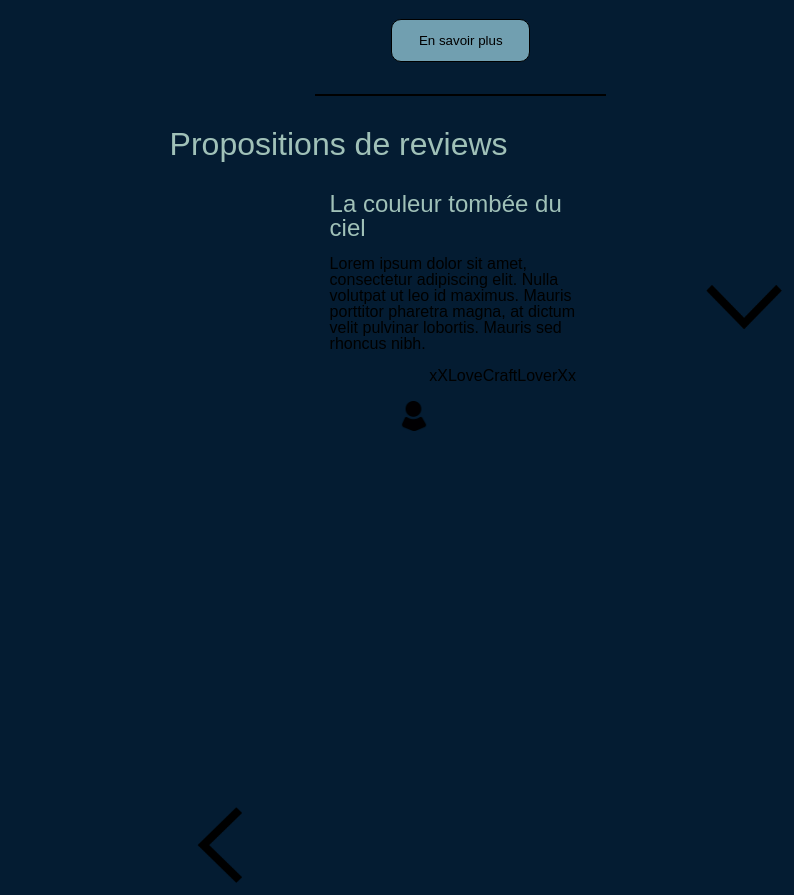
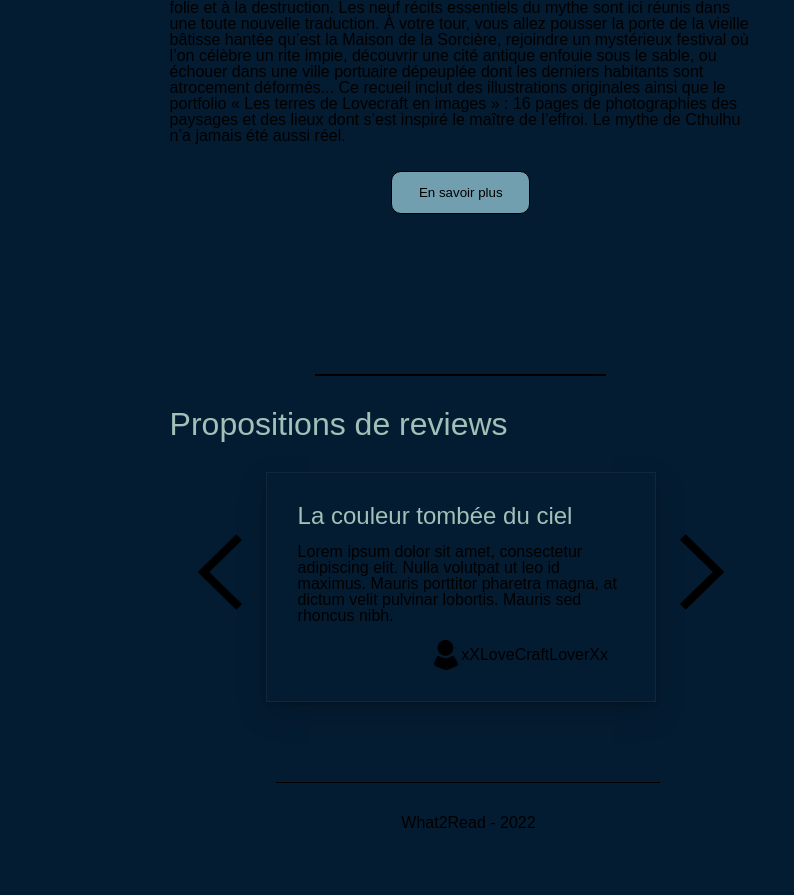
Before and after one commit to alanhoudus/what2read, a React app: page / in a window 768 px wide. Shown: the part 936-1831 px from the top of the page, 794 px wide, since content can reach past the window. After the commit the page ends 1798 px from the top, so only its background shows below. Built offline with nearby package versions, Linux system fonts and the light colour scheme.

Commit message:
added footer and fixed position issues

```diff
--- a/src/components/App/app.scss
+++ b/src/components/App/app.scss
@@ -0,0 +1,11 @@
+.app {
+  width: 100vw;
+  height: 100vh;
+
+
+@media (min-width: 768px) {
+  &-wrapper {
+    padding-left: 20%;
+  }
+}
+}
--- a/src/components/App/index.js
+++ b/src/components/App/index.js
@@ -3,6 +3,7 @@ import { Routes, Route } from 'react-router-dom';
 import Header from 'src/components/Header';
 import Home from 'src/components/Home';
 import Contact from '../Contact';
+import Footer from '../Footer';
 import NotFound from '../NotFound';
 import './app.scss';
 
@@ -10,11 +11,14 @@ import './app.scss';
 const App = () => (
   <div className="app">
     <Header />
-    <Routes>
-      <Route path="/" key="home" element={<Home />} />
-      <Route path="/contact" key="contact" element={<Contact />} />
-      <Route path="*" key="notfound" element={<NotFound />} />
-    </Routes>
+    <div className="app-wrapper">
+      <Routes>
+        <Route path="/" key="home" element={<Home />} />
+        <Route path="/contact" key="contact" element={<Contact />} />
+        <Route path="*" key="notfound" element={<NotFound />} />
+      </Routes>
+      <Footer />
+    </div>
   </div>
 );
 
--- a/src/components/Contact/contact.scss
+++ b/src/components/Contact/contact.scss
@@ -6,10 +6,10 @@
   display: flex;
   flex-direction: column;
   align-items: center;
-  // margin-top: 1.5em;
+  margin-top: calc(vars.$gutter * 1.5);
 
   &-title {
-    font-size: 1.5em;
+    font-size: calc(vars.$fontSize * 1.5);
     color: vars.$thirdColor;
     font-weight: bold;
     margin-bottom: calc(vars.$gutter * 1.5);
@@ -40,9 +40,7 @@
 @media (min-width: 768px) {
   .contact {
     // to have the content not hidden by the nav menu on desktop
-    position: absolute;
-    left: 20%;
-    font-size: 1.3em;
+    font-size: calc(vars.$fontSize * 1.3);
 
     &-title {
     display: flex;
--- /dev/null
+++ b/src/components/Footer/footer.scss
@@ -0,0 +1,37 @@
+@use '../../styles/vars';
+
+@media (max-width: 768px) {
+
+  .footer {
+    // 50vw to center the border with the parent
+    width: 50vw;
+    height: 10vh;
+    margin-top: calc( vars.$gutter * 10);
+    margin-left: 25%;
+
+    border-top: 1px solid black;
+    &-credits {
+      margin-top: calc( vars.$gutter * 2);
+      text-align: center;
+    }
+  }
+
+}
+
+@media (min-width: 768px) {
+  .footer {
+    // 50vw to center the border with the parent
+    width: 50vw;
+    height: 10vh;
+    margin-top: calc( vars.$gutter * 5);
+    margin-left: 20%;
+
+    border-top: 1px solid black;
+    &-credits {
+      margin-top: calc( vars.$gutter * 2);
+      text-align: center;
+    }
+  }
+
+
+}
--- /dev/null
+++ b/src/components/Footer/index.js
@@ -0,0 +1,19 @@
+// == Import : local
+import './footer.scss';
+
+// == Composant
+const Footer = () => {
+  const date = new Date();
+  const year = date.getFullYear();
+
+  return (
+    <footer className="footer">
+      <div className="footer-credits">
+        What2Read - {year}
+      </div>
+    </footer>
+  );
+};
+
+// == Export
+export default Footer;
--- a/src/components/Header/header.scss
+++ b/src/components/Header/header.scss
@@ -78,10 +78,6 @@
   width: 15%;
   height: 100vh;
   position: fixed;
-  // border: solid 5px black;
-  display: flex;
-  flex-wrap: wrap;
-  flex-direction: column;
   background-color: vars.$secondaryColor;
   margin: 0 calc(vars.$gutter * 2);
   border-radius: 10px;
--- a/src/components/Home/Review/index.js
+++ b/src/components/Home/Review/index.js
@@ -9,8 +9,9 @@ const Review = () => (
   <div className="review">
     <div className="review-separator" />
     <h2 className="review-title--section">Propositions de reviews</h2>
+    <img src={arrow} alt="Review de gauche" className="review-arrow left" />
+    <img src={arrow} alt="Review de droite" className="review-arrow right" />
     <div className="review-post">
-      <img src={arrow} alt="Review de gauche" className="review-arrow left" />
       <h3 className="review-booktitle">La couleur tombée du ciel</h3>
       <h4 className="review-title">Titre de la review</h4>
       <p className="review-content">
@@ -22,7 +23,6 @@ const Review = () => (
         <img src={profileicon} alt="Avatar de l'auteur" className="review-author--avatar" />
         <p className="review-author--name">xXLoveCraftLoverXx</p>
       </div>
-      <img src={arrow} alt="Review de droite" className="review-arrow right" />
     </div>
   </div>
 );
--- a/src/components/Home/Review/review.scss
+++ b/src/components/Home/Review/review.scss
@@ -2,25 +2,18 @@
 
 @media (max-width: 768px) {
   .left {
-    transform: rotate(270deg);
-    position: absolute;
-    bottom: -70%;
-    margin: auto;
-    left: 0;
-    right: 0;
+    transform: rotate(180deg);
+    float: left;
+    margin-top: 140px;
   }
 
   .right {
-    transform: rotate(90deg);
-    position: absolute;
-    top: 190%;
-    margin: auto;
-    left: 0;
-    right: 0;
+    float: right;
+    margin-top: 140px;
   }
 
   .review {
-    margin-top: calc(vars.$gutter * 2);
+    margin-top: calc(vars.$gutter * 4);
 
     &-separator {
       margin: auto;
@@ -30,7 +23,9 @@
     }
 
     &-post {
-      margin: calc(vars.$gutter * 8 ) 0;
+      margin: calc(vars.$gutter * 6 );
+      padding: calc(vars.$gutter * 2);
+      box-shadow: rgba(0, 0, 0, 0.2) 0px 12px 28px 0px, rgba(0, 0, 0, 0.1) 0px 2px 4px 0px, rgba(255, 255, 255, 0.05) 0px 0px 0px 1px inset;
     }
 
     &-arrow {
@@ -51,10 +46,6 @@
       display: none;
     }
 
-    &-booktitle {
-
-    }
-
     &-content {
       margin-top: calc(vars.$gutter * 1);
     }
@@ -64,11 +55,10 @@
       flex-wrap: wrap;
       align-items: center;
       justify-content: flex-end;
-      margin-top: calc(vars.$gutter * 1);
+      margin-top: calc(vars.$gutter * 2);
 
       &--name {
         padding-right: calc(vars.$gutter * 1);
-        margin-bottom: 5em;
 
       }
 
@@ -84,22 +74,20 @@
 @media (min-width: 768px) {
   .left {
     transform: rotate(180deg);
-    position: absolute;
-    top: 85%;
-    right: 90%;
+    float: left;
   }
 
   .right {
-    position: absolute;
-    top: 85%;
-    left: 90%;
+    float: right;
   }
 
   .review {
-    margin-top: calc(vars.$gutter * 2);
+    margin-top: calc(vars.$gutter * 10);
 
     &-post {
-      margin : 0 calc(vars.$gutter * 10);
+      margin : 0 calc(vars.$gutter * 6);
+      padding: calc(vars.$gutter * 2);
+      box-shadow: rgba(0, 0, 0, 0.2) 0px 12px 28px 0px, rgba(0, 0, 0, 0.1) 0px 2px 4px 0px, rgba(255, 255, 255, 0.05) 0px 0px 0px 1px inset;
     }
 
     &-separator {
@@ -111,6 +99,7 @@
 
     &-arrow {
       width: 100px;
+      margin-top: 50px;
     }
 
     h2,h3,h4 {
--- a/src/components/Home/SuggestedBook/suggestedbook.scss
+++ b/src/components/Home/SuggestedBook/suggestedbook.scss
@@ -3,7 +3,7 @@
 @media (max-width: 768px) {
 
   .suggestedbook {
-    margin-top: calc(vars.$gutter * 2);
+    margin-top: calc(vars.$gutter * 5);
 
     &-separator {
       margin: auto;
@@ -49,7 +49,7 @@
 @media (min-width: 768px) {
 
   .suggestedbook {
-    margin-top: calc(vars.$gutter * 2);
+    margin-top: calc(vars.$gutter * 10);
 
     &-infos {
       display: grid;
@@ -111,7 +111,6 @@
 }
 
 
-
 @media (min-width: 860px) and (max-width: 1100px) {
 
   .suggestedbook-infos {
--- a/src/components/Home/home.scss
+++ b/src/components/Home/home.scss
@@ -3,10 +3,11 @@
 @media (max-width: 768px) {
   .home {
 
-    margin: calc(vars.$gutter / 1);
+    margin: calc(vars.$gutter * 2);
 
     &-title {
       color: vars.$fontColor;
+      margin-top: calc(vars.$gutter * 2);
     }
 
     &-presentation {
@@ -31,8 +32,6 @@
 
 @media (min-width: 768px) {
   .home {
-    position: absolute;
-    left: 20%;
 
     margin: calc(vars.$gutter / 1);
 
```
Also changed, not shown: src/assets/images/arrowleft.png (deleted), src/assets/images/arrowright.png (deleted).
